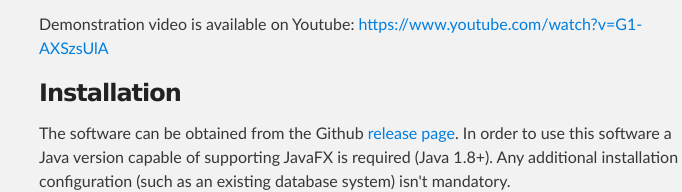
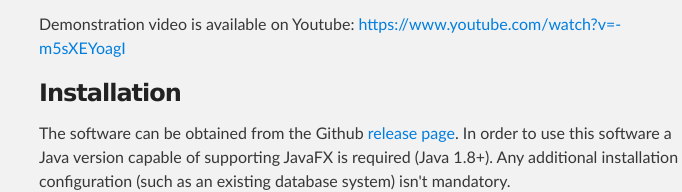
Before and after one commit to gajop/SoNeR, a plain HTML site: page index.html in a window 1280 px wide. Shown: the part 531-723 px from the top of the page, 281-963 px from the left. Drawn offline with Linux system fonts and the light colour scheme.

Commit message:
Update index.html

```diff
--- a/index.html
+++ b/index.html
@@ -43,7 +43,7 @@
 <li>Identity synonym detection and merging based on an SVM classifier trained on manually labelled data</li>
 <li>User ranking based on PageRank and HITS algorithms</li>
 </ul>
-<p>Demonstration video is available on Youtube: <a href="https://www.youtube.com/watch?v=-m5sXEYoagI">https://www.youtube.com/watch?v=G1-AXSzsUlA</a></p>
+<p>Demonstration video is available on Youtube: <a href="https://www.youtube.com/watch?v=-m5sXEYoagI">https://www.youtube.com/watch?v=-m5sXEYoagI</a></p>
 <h3><a id="installation" class="anchor" href="#installation" aria-hidden="true"><span class="octicon octicon-link"></span></a>Installation</h3>
 The software can be obtained from the Github <a href="https://github.com/gajop/SoNeR/releases/tag/1.1.1">release page</a>.
 In order to use this software a Java version capable of supporting JavaFX is required (Java 1.8+).
```
